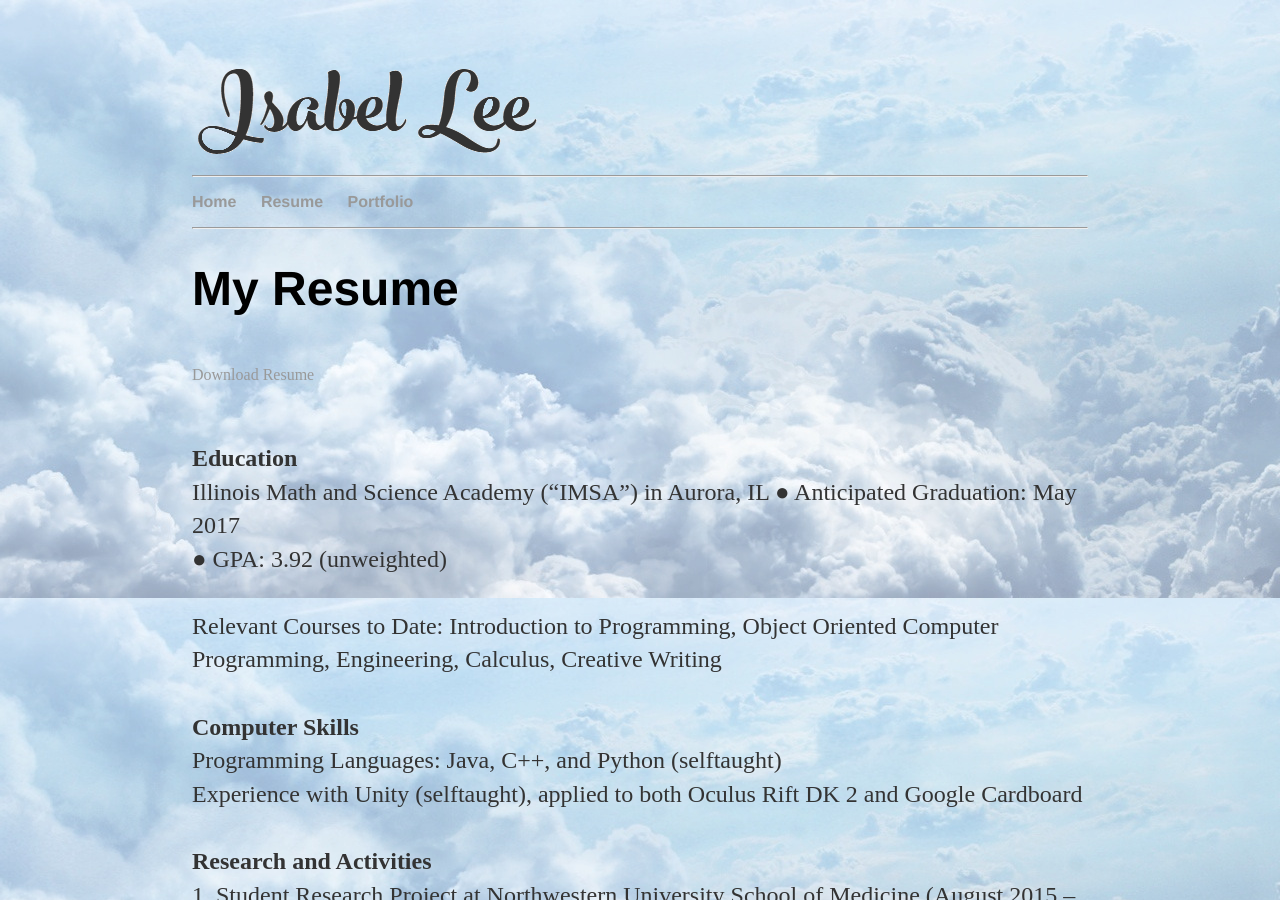
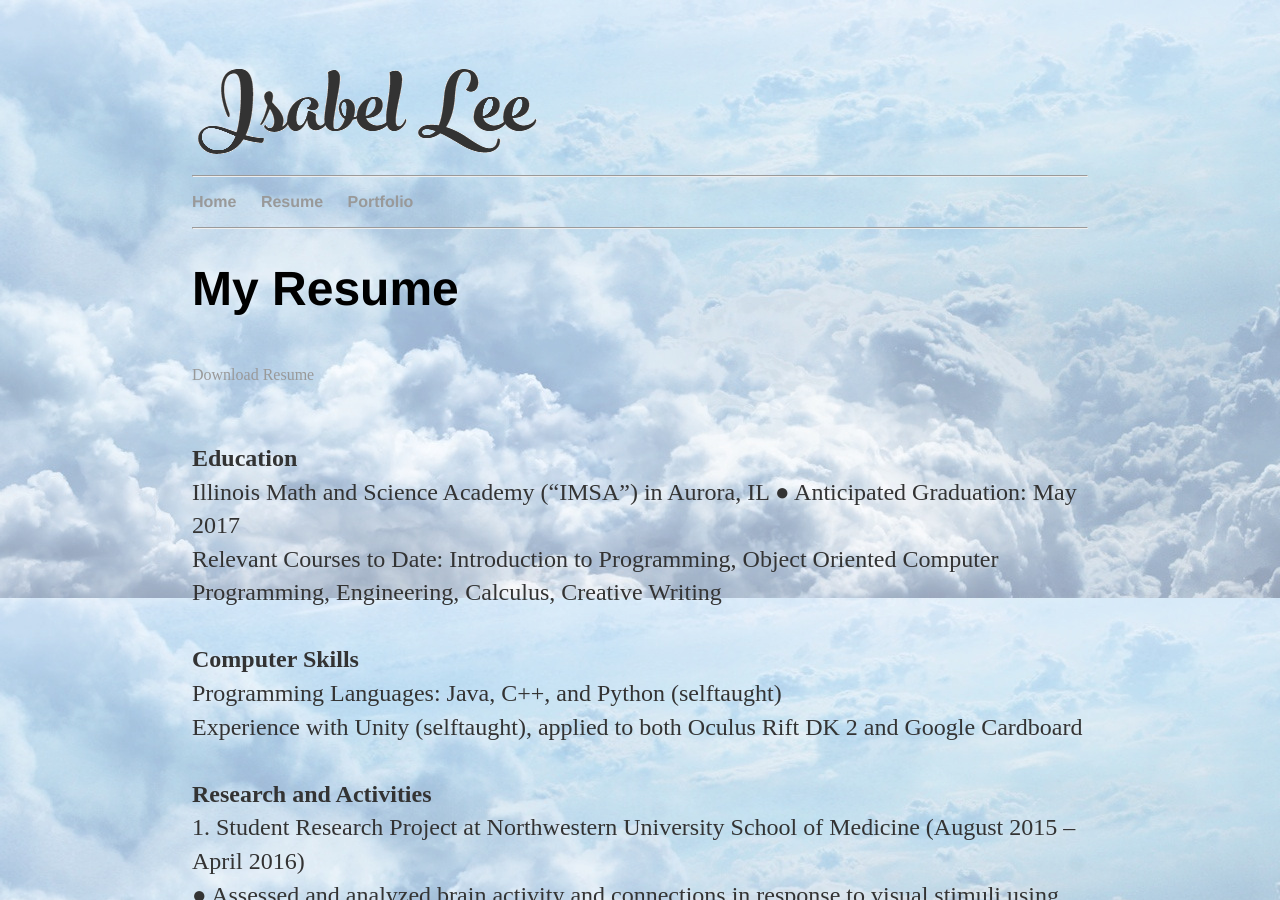
Before and after one commit to isabelringing1/old_website, a Jekyll site: the page built from resume/index.html, in a window 1280 px wide and 900 px high. Built offline with Jekyll 4.4.1, drawn with Linux system fonts in a browser that asks for light colours.

Commit message:
Update index.html

```diff
--- a/resume/index.html
+++ b/resume/index.html
@@ -5,7 +5,7 @@
 	<div class="cv">
 
 					<h1>My Resume</h1><br>
-
+					<div class="col-sm-4">
 					<a href="https://docs.google.com/document/d/1FmfqMY-3yxDjugo8ycXHDvSIjVHcfeUWmDaUDBfln8A/export?format=pdf" class="download" title="Download Resume as PDF">Download Resume</a><br>
 
 					<p>
@@ -13,7 +13,6 @@
 					<strong>Education</strong><br>
 					Illinois Math and Science Academy (“IMSA”) in Aurora, IL
 				   	  ● Anticipated Graduation: May 2017<br>
- 					  ● GPA: 3.92 (unweighted)<br><br>
  					 Relevant Courses to Date: Introduction to Programming, Object Oriented Computer Programming, Engineering, Calculus, Creative Writing <br>
 					<br><strong>Computer Skills</strong><br>
 					Programming Languages: Java, C++, and Python (self­taught) <br>
```
